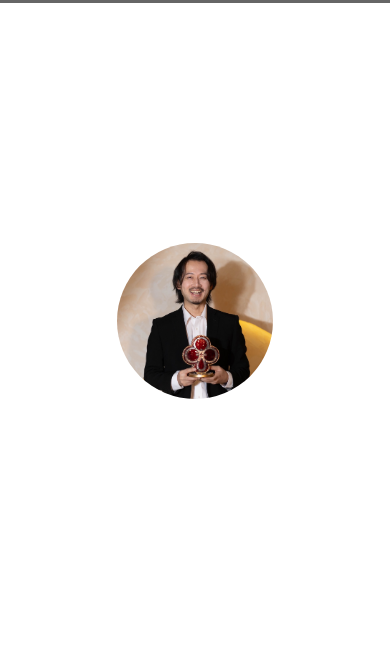
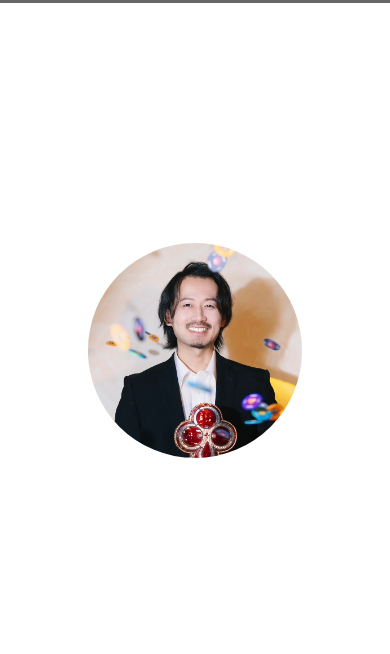
Before and after one commit to shige-56/poker_html, a plain HTML site: page index.html in a window 390 px wide. Shown: the part 1672-2326 px from the top of the page. Drawn offline with nearby package versions, Linux system fonts and the light colour scheme; a web font is replaced by a local one.

Commit message:
Update styles.css

```diff
--- a/css/styles.css
+++ b/css/styles.css
@@ -100,6 +100,10 @@ img {
   width: 100%;
   background-color: rgba(255, 255, 255, 0.6);
 
+}
+
+#about .wrap-bg-white {
+  background-color: rgba(255, 255, 255, 0.75);
 }
 
 .wrap {
@@ -239,9 +243,9 @@ h4 {
   width: 40%;
   aspect-ratio: 1;
   border-radius: 50%;
-  background-image: url("../images/IMG_0256.JPG");
-  background-size: 180%;
-  background-position: center;
+  background-image: url("../images/IMG_0500.JPG");
+  background-size: 206%;
+  background-position: center -1rem;
   margin: 0 auto 1em;
 }
 
@@ -319,6 +323,7 @@ scroll_right ｜右から出現
     -moz-opacity: 1.0;
     transform: translateX(0);
 }
+
 .fead_right {
   animation: fadeIn 0.8s ease 1s 1 normal backwards;
 }
@@ -332,6 +337,10 @@ scroll_right ｜右から出現
     opacity: 1;
     transform: translateX(0);
   }
+}
+
+.concept1 h2 {
+  padding: 1rem 0 0;
 }
 
 /* レスポンシブ: タブレット (<=768px) */
@@ -491,6 +500,10 @@ scroll_right ｜右から出現
     font-size: 2rem;
   }
 
+  .profile-img {
+    width: 55%;
+  }
+
   h3,strong {
     font-size: 1.1rem;
   }
```
